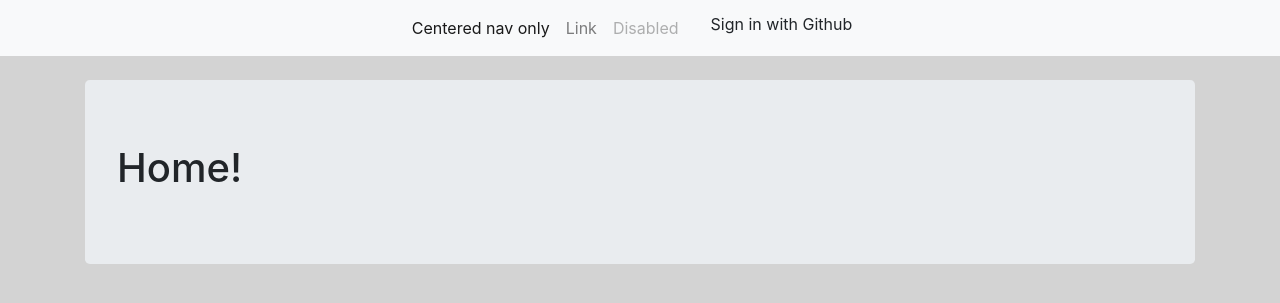
After one commit to jamstooks/consistently-io, a Django app: template consistently/templates/repos/home.html in a window 1280 px wide. The commit adds this page. Shown: the top 303 px of the page. Run offline with Django 3.2, Linux system fonts and the light colour scheme; the template is opened without the code that fills it, so the values that code supplies are empty; some libraries are stand-ins or nearby versions.

Commit message:
github auth working in main menu;

```diff
--- a/consistently/apps/repos/urls.py
+++ b/consistently/apps/repos/urls.py
@@ -5,6 +5,10 @@ from . import views
 app_name = 'repos'
 urlpatterns = [
     path(
+        '',
+        views.HomeView.as_view(),
+        name='home'),
+    path(
         '<slug:github_user>/',
         views.UserRepoListView.as_view(),
         name='user-repo-list'),
--- a/consistently/settings.py
+++ b/consistently/settings.py
@@ -141,6 +141,7 @@ AUTHENTICATION_BACKENDS = (
 SOCIAL_AUTH_GITHUB_KEY = os.environ.get('GITHUB_KEY', None)
 SOCIAL_AUTH_GITHUB_SECRET = os.environ.get('GITHUB_SECRET', None)
 SOCIAL_AUTH_GITHUB_SCOPE = ['read:org', ]
+SOCIAL_AUTH_LOGIN_REDIRECT_URL = '/g/'
 
 # github will need to be updated for dev environment
 # https://github.com/settings/applications/677341
--- a/consistently/templates/base.html
+++ b/consistently/templates/base.html
@@ -31,30 +31,34 @@
         <li class="nav-item">
           <a class="nav-link disabled" href="#">Disabled</a>
         </li>
+        {% if user.is_authenticated %}
+          <li class="nav-item dropdown">
+            <a
+              class="nav-link dropdown-toggle"
+              href="#" id="authdrop"
+              data-toggle="dropdown"
+              aria-haspopup="true"
+              aria-expanded="false">
+              {{ user.username }}
+            </a>
+            <div class="dropdown-menu" aria-labelledby="authdrop">
+              <a class="dropdown-item" href="{% url 'logout' %}">Sign out</a>
+            </div>
+          </li>
+        {% else %}
+          <li class="nav-item">
+            <a class="dropdown-item" href="{% url 'social:begin' 'github' %}">Sign in with Github</a>
+          </li>
+        {% endif %}
         <li class="nav-item dropdown">
-          <a class="nav-link dropdown-toggle" href="http://example.com" id="dropdown10" data-toggle="dropdown" aria-haspopup="true" aria-expanded="false">Dropdown</a>
-          <div class="dropdown-menu" aria-labelledby="dropdown10">
-            <a class="dropdown-item" href="#">Action</a>
-            <a class="dropdown-item" href="#">Another action</a>
-            <a class="dropdown-item" href="#">Something else here</a>
-          </div>
+
+
         </li>
       </ul>
     </nav>
 
     <main role="main" class="container">
-      <div class="jumbotron">
-        <p><a href="{% url "social:begin" "github" %}">Github!</a></p>
-        <p><pre>{{ backends.associated.0 }}</pre></p>
-        <h2>Connected</h2>
-        {% for repo in connected_repos %}
-          <p>{{ repo.full_name }}</p>
-        {% endfor %}
-        <h2>Unconnected</h2>
-        {% for repo in unconnected_repos %}
-          <p>{{ repo.full_name }}</p>
-        {% endfor %}
-      </div>
+      {% block content %}{% endblock %}
     </main>
 
     <!-- Bootstrap core JavaScript
--- /dev/null
+++ b/consistently/templates/repos/home.html
@@ -0,0 +1,7 @@
+{% extends "base.html" %}
+
+{% block content %}
+    <div class="jumbotron">
+      <h1>Home!</h1>
+    </div>
+{% endblock %}
```
Also changed, not shown: consistently/apps/repos/views.py (+25 -1 lines), consistently/templates/repos/base.html (+14 -0 lines), consistently/urls.py (+24 -8 lines).
